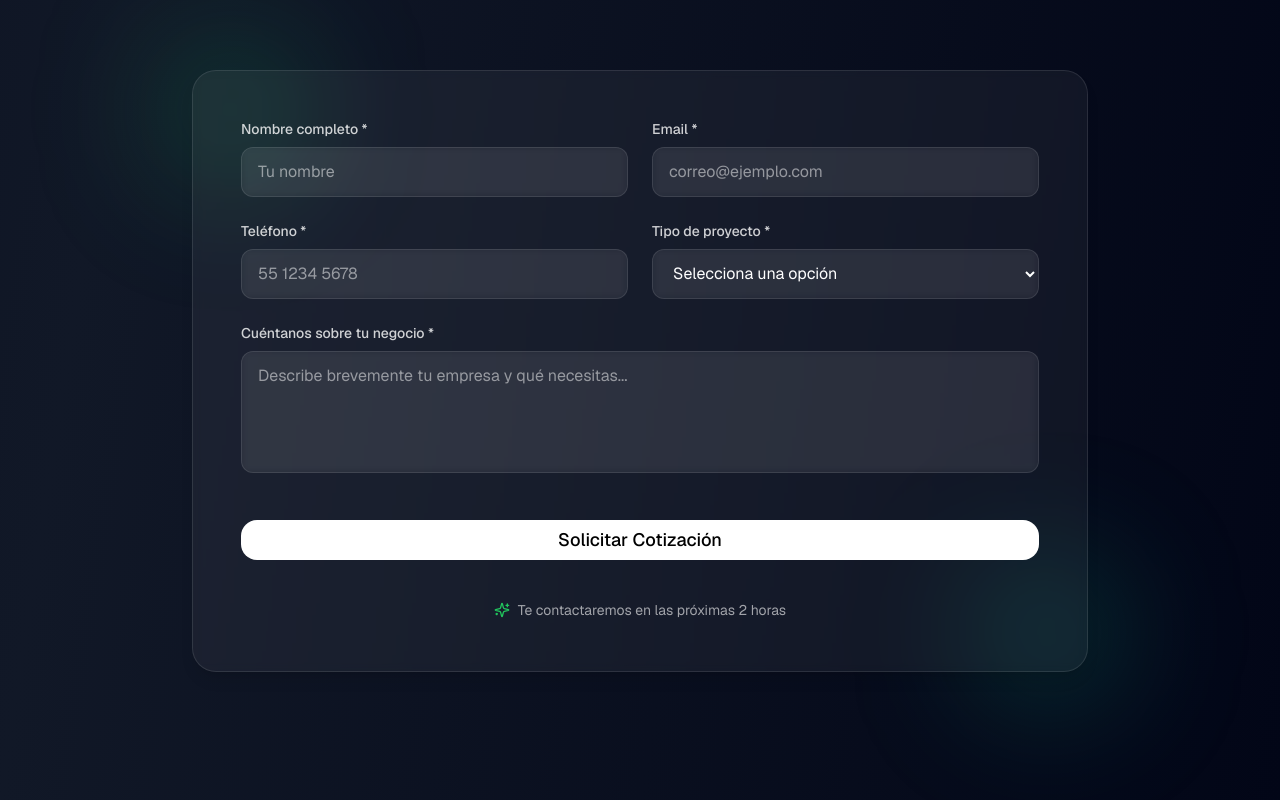
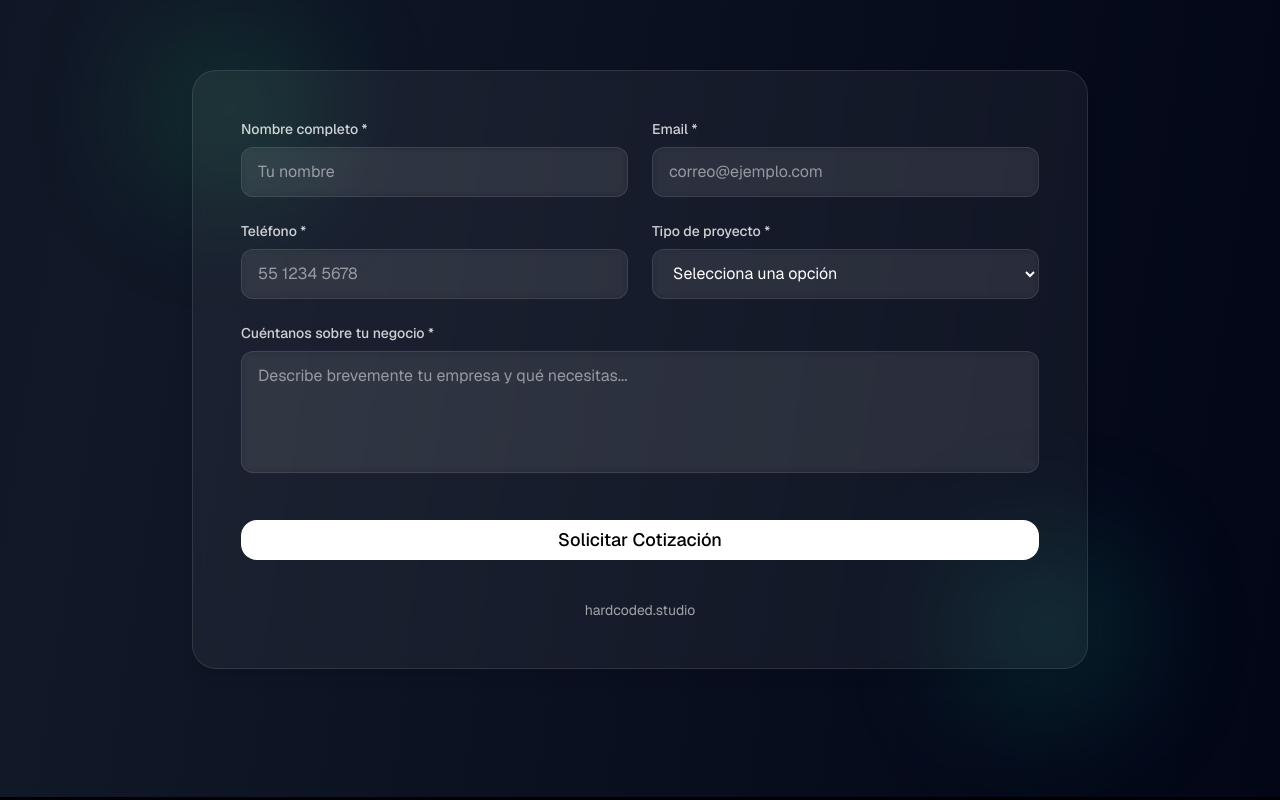
Before and after one commit to state-of-dev/hardcoded, a Next.js app: page / in a window 1280 px wide. Shown: the part 7577-8377 px from the top of the page. Built offline with nearby package versions, Linux system fonts and the light colour scheme.

Commit message:
hardcoded.studio en el contact form

```diff
--- a/app/page.tsx
+++ b/app/page.tsx
@@ -1560,8 +1560,8 @@ export default function LunchBoxLanding() {
                   <div className="text-center pt-2 sm:pt-4">
                     <p className="text-xs sm:text-sm text-gray-600 dark:text-white/60">
                       <span className="inline-flex items-center gap-2">
-                        <Sparkles className="w-3 sm:w-4 h-3 sm:h-4 text-green-500" />
-                        Te contactaremos en las próximas 2 horas
+                        {/* <Sparkles className="w-3 sm:w-4 h-3 sm:h-4 text-green-500" /> */}
+                        hardcoded.studio
                       </span>
                     </p>
                   </div>
```
